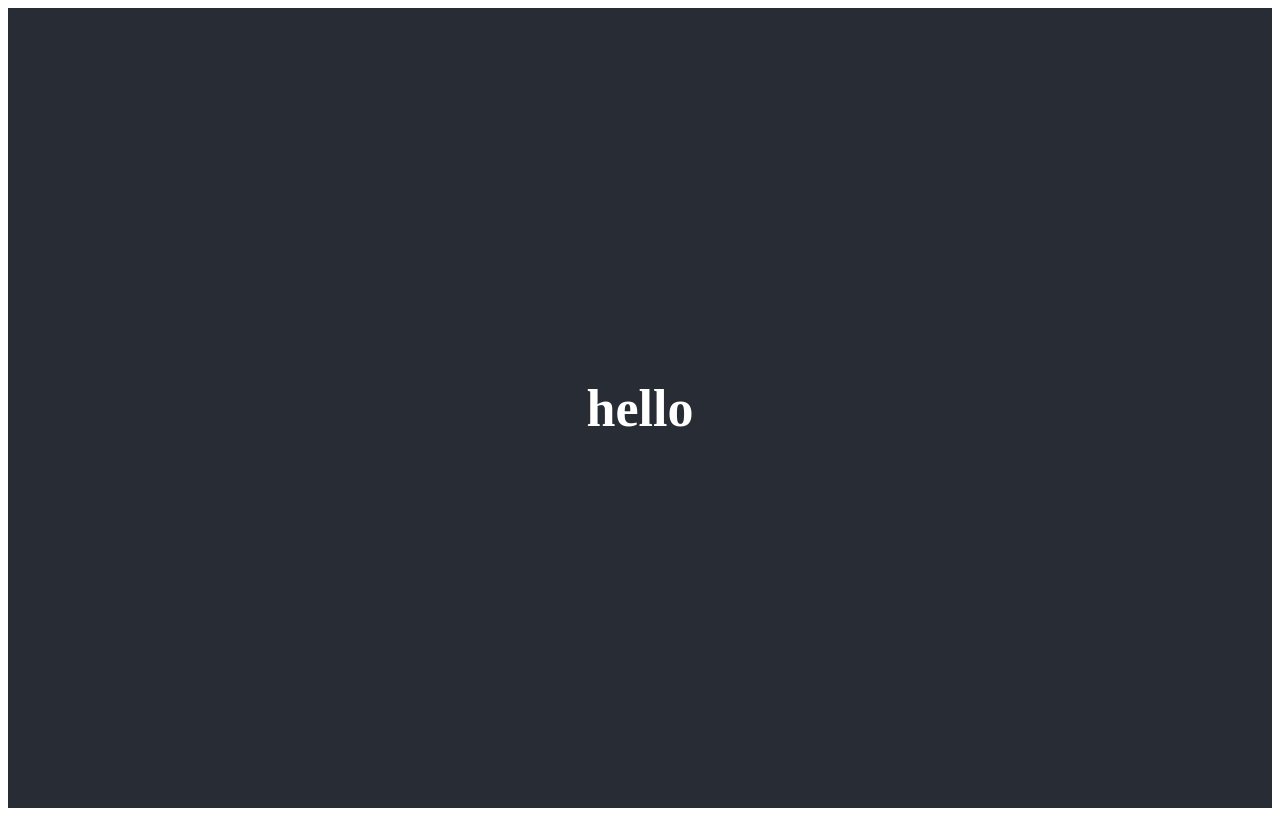
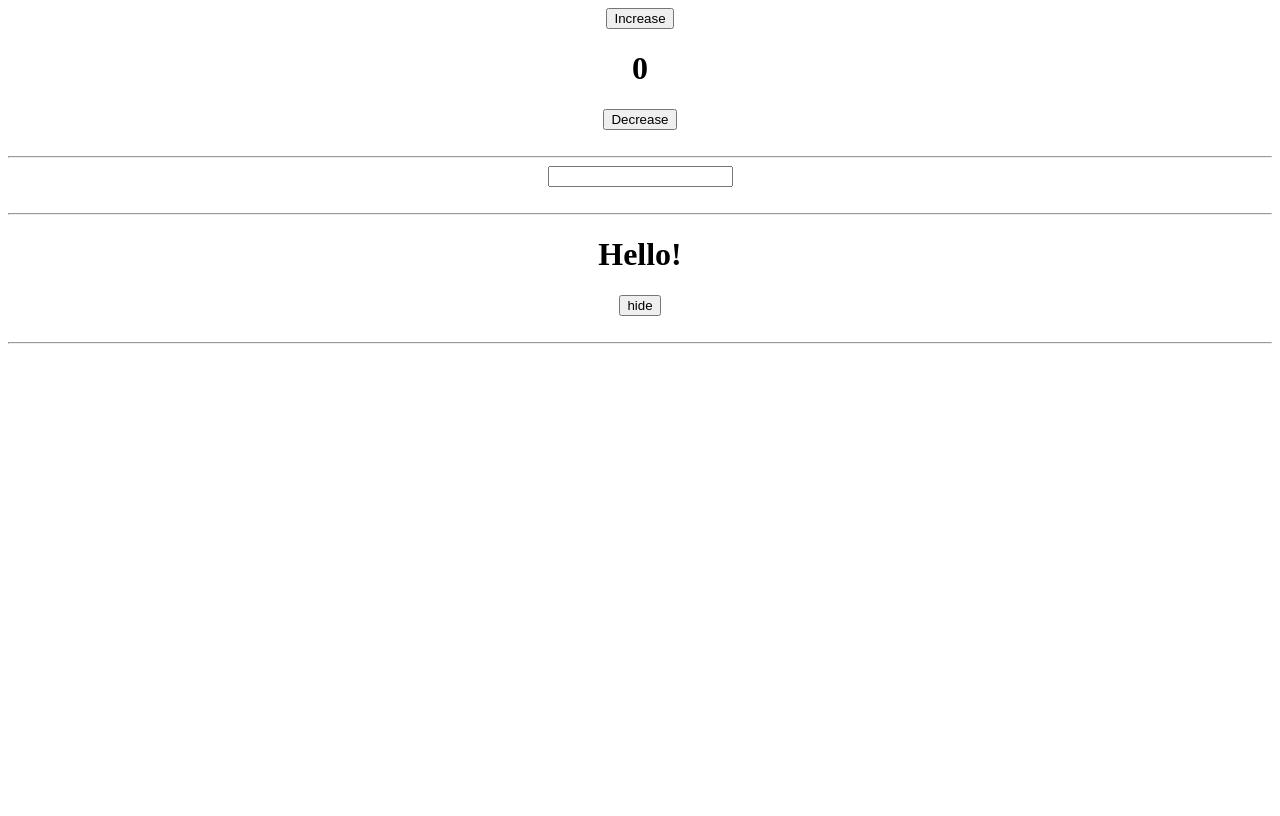
Before and after one commit to fatemehcode/social-media-website, a React (Create React App) app: page / in a window 1280 px wide. Built offline with nearby package versions, Linux system fonts and the light colour scheme.

Commit message:
simple sample about map array, useState for change values on page,

```diff
--- a/src/App.js
+++ b/src/App.js
@@ -1,10 +1,79 @@
+import {useState} from 'react';
 import "./App.css";
+import {User} from "./User.js";
+
 function App() {
+  // const names=["sara","sima","poul"];
+
+  const users=[
+    {name:"sara" ,age: 10},
+    {name:"bita" ,age: 22},
+    {name:"sara" ,age: 33},
+  ];
+  //let num=0;
+
+  const [num,setNum]=useState(0);
+  const increaseNum=()=>{
+    console.log(num);
+    return setNum(num+1);
+  };
+  const decreaseNum=()=>{
+    console.log(num);
+    return setNum(num-1);
+  };
+
+  const [myText,setMyText]=useState("");
+  const handleInputChange=(event)=>{
+  setMyText(event.target.value);
+  };
+
+  const [showText,setShowText]=useState(true);
+  const showhide=()=>{
+  setShowText(!showText);
+  };
+
+ /*  const Job=(props)=>{
+    return(
+      <div className='job' style={{background:parseInt(props.salary)>1000?"blue":"green"}}>
+        <h1>salary: {props.salary}</h1>
+        <h3>position: {props.position}</h3>
+        <h3>company: {props.company}</h3>
+      </div>
+    )
+  }
+   */
   return (
     <div className="App">
-      <header className="App-header">
-        <h1>hello</h1>
-      </header>
+      <div>
+        {/*
+          <User name="Fatemeh" age="40" />
+          <Job salary="100" position="Junior Developer" company="Home"/>
+          {names.map((name,key)=>{return <h1>{name}</h1>})}
+          */}
+        {/* //example array mapping
+        {users.map((user,key)=>{
+          return(
+          <User name={user.name} age={user.age}/>
+          );
+        })} */}
+      </div>
+      {/*  //example for increase buttun STATE*/}
+      <div>
+        <button onClick={increaseNum}>Increase</button>
+        <h1>{num}</h1>
+        <button onClick={decreaseNum}>Decrease</button>
+      </div><br/><hr/>
+
+      <div>
+        <input type="text" onChange={handleInputChange}/>
+        <br/>
+        {myText}
+      </div><br/><hr/>
+
+      <div>
+        {showText&&<h1>Hello!</h1>}
+        <button onClick={showhide}>{showText?'hide':'show'}</button>
+      </div><br/><hr/>
     </div>
   );
 }
--- /dev/null
+++ b/src/User.js
@@ -0,0 +1,9 @@
+//component
+  export const User=(props)=>{
+    return(
+      <div className='user' style={{background:(props.age<18)?"red":"green"}}>
+        <h1>name: {props.name}</h1>
+        <h3>age: {props.age}</h3>
+      </div>
+    )
+  }
```
